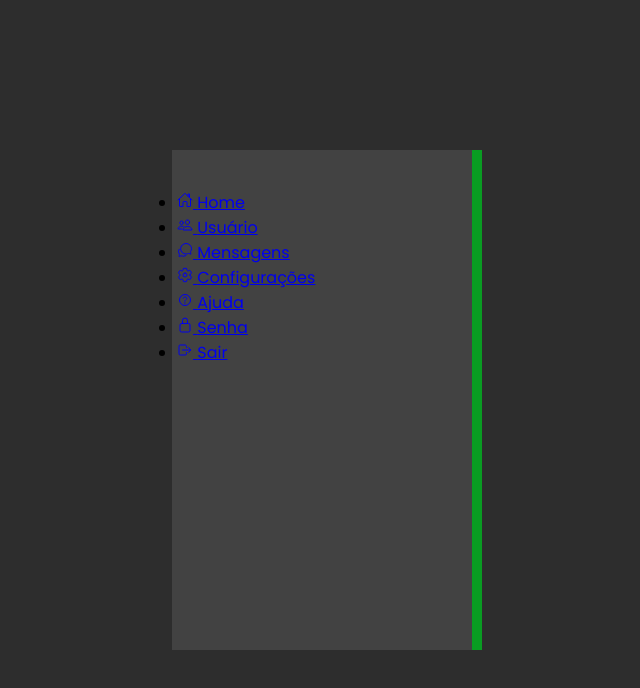
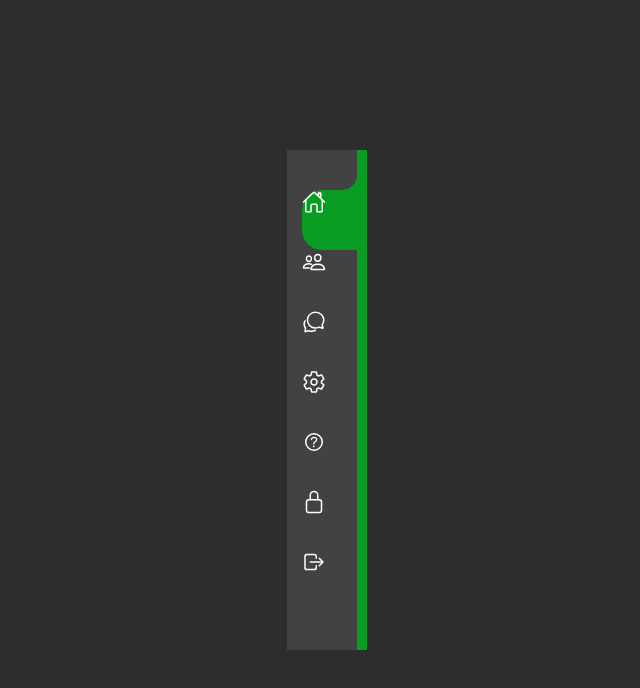
Before and after one commit to diogorochembach/Menu-Lateral, a plain HTML site: page index.html in a window 1280 px wide. Shown: the whole page, without its empty margins (318-958 px from the left). Drawn offline with nearby package versions, Linux system fonts and the light colour scheme.

Commit message:
Finalização estilo css

```diff
--- a/index.html
+++ b/index.html
@@ -16,10 +16,10 @@
   <body>
     <div class="navigation">
       <ul>
-        <li class="list">
+        <li class="list active">
           <a href="#">
             <span class="icon"><ion-icon name="home-outline"></ion-icon></span>
-            <span class="list">Home</span>
+            <span class="title">Home</span>
           </a>
         </li>
         <li class="list">
@@ -27,7 +27,7 @@
             <span class="icon"
               ><ion-icon name="people-outline"></ion-icon
             ></span>
-            <span class="list">Usuário</span>
+            <span class="title">Usuário</span>
           </a>
         </li>
         <li class="list">
@@ -35,7 +35,7 @@
             <span class="icon"
               ><ion-icon name="chatbubbles-outline"></ion-icon
             ></span>
-            <span class="list">Mensagens</span>
+            <span class="title">Mensagens</span>
           </a>
         </li>
         <li class="list">
@@ -43,7 +43,7 @@
             <span class="icon"
               ><ion-icon name="settings-outline"></ion-icon
             ></span>
-            <span class="list">Configurações</span>
+            <span class="title">Configurações</span>
           </a>
         </li>
         <li class="list">
@@ -51,7 +51,7 @@
             <span class="icon"
               ><ion-icon name="help-circle-outline"></ion-icon
             ></span>
-            <span class="list">Ajuda</span>
+            <span class="title">Ajuda</span>
           </a>
         </li>
         <li class="list">
@@ -59,7 +59,7 @@
             <span class="icon"
               ><ion-icon name="lock-closed-outline"></ion-icon
             ></span>
-            <span class="list">Senha</span>
+            <span class="title">Senha</span>
           </a>
         </li>
         <li class="list">
@@ -67,7 +67,7 @@
             <span class="icon"
               ><ion-icon name="log-out-outline"></ion-icon
             ></span>
-            <span class="list">Sair</span>
+            <span class="title">Sair</span>
           </a>
         </li>
       </ul>
@@ -80,5 +80,7 @@
       nomodule
       src="https://unpkg.com/ionicons@7.1.0/dist/ionicons/ionicons.js"
     ></script>
+
+    <script src="./script.js"></script>
   </body>
 </html>
--- /dev/null
+++ b/script.js
@@ -0,0 +1,5 @@
+const list = document.querySelectorAll(".list");
+function activeLink() {
+  list.forEach((item) => item.classList.remove("active"));
+  this.classList.add("active");
+}
--- a/style.css
+++ b/style.css
@@ -18,8 +18,15 @@ body {
   position: relative;
   height: 500px;
   background-color: #424242;
+  width: 70px;
+  box-shadow: 10px 0 0 #099c22;
+  border-left: 10px solid #424242;
+  overflow-x: hidden;
+  transition: 0.5s;
+}
+
+.navigation:hover {
   width: 300px;
-  box-shadow: 10px 0 0 #099c22;
 }
 
 .navigation ul {
@@ -30,3 +37,72 @@ body {
   padding-left: 5px;
   padding-top: 40px;
 }
+
+.navigation ul li {
+  position: relative;
+  list-style: none;
+  width: 100%;
+  border-top-left-radius: 20px;
+  border-bottom-left-radius: 20px;
+}
+
+.navigation ul li a {
+  position: relative;
+  display: flex;
+  width: 100%;
+  text-decoration: none;
+  color: #fff;
+}
+
+.navigation ul li a .icon {
+  position: relative;
+  display: flex;
+  min-width: 60px;
+  height: 60px;
+  text-align: center;
+  line-height: 70px;
+}
+
+.navigation ul li a .icon ion-icon {
+  position: relative;
+  font-size: 1.5rem;
+  z-index: 1;
+  text-align: center;
+}
+
+.navigation ul li a .title {
+  position: relative;
+  display: block;
+  padding-left: 10px;
+  height: 60px;
+  line-height: 60px;
+  white-space: nowrap;
+}
+
+.navigation ul li.active {
+  background-color: #099c22;
+}
+
+.navigation ul li.active a::before {
+  content: "";
+  position: absolute;
+  top: -30px;
+  right: 0;
+  width: 30px;
+  height: 30px;
+  background-color: #424242;
+  border-radius: 50px;
+  box-shadow: 15px 15px 0 #099c22;
+}
+
+.navigation ul li.active a::after {
+  content: "";
+  position: absolute;
+  top: -30px;
+  right: 0;
+  width: 30px;
+  height: 30px;
+  background-color: #424242;
+  border-radius: 50px;
+  box-shadow: 15px 15px 0 #099c22;
+}
```
